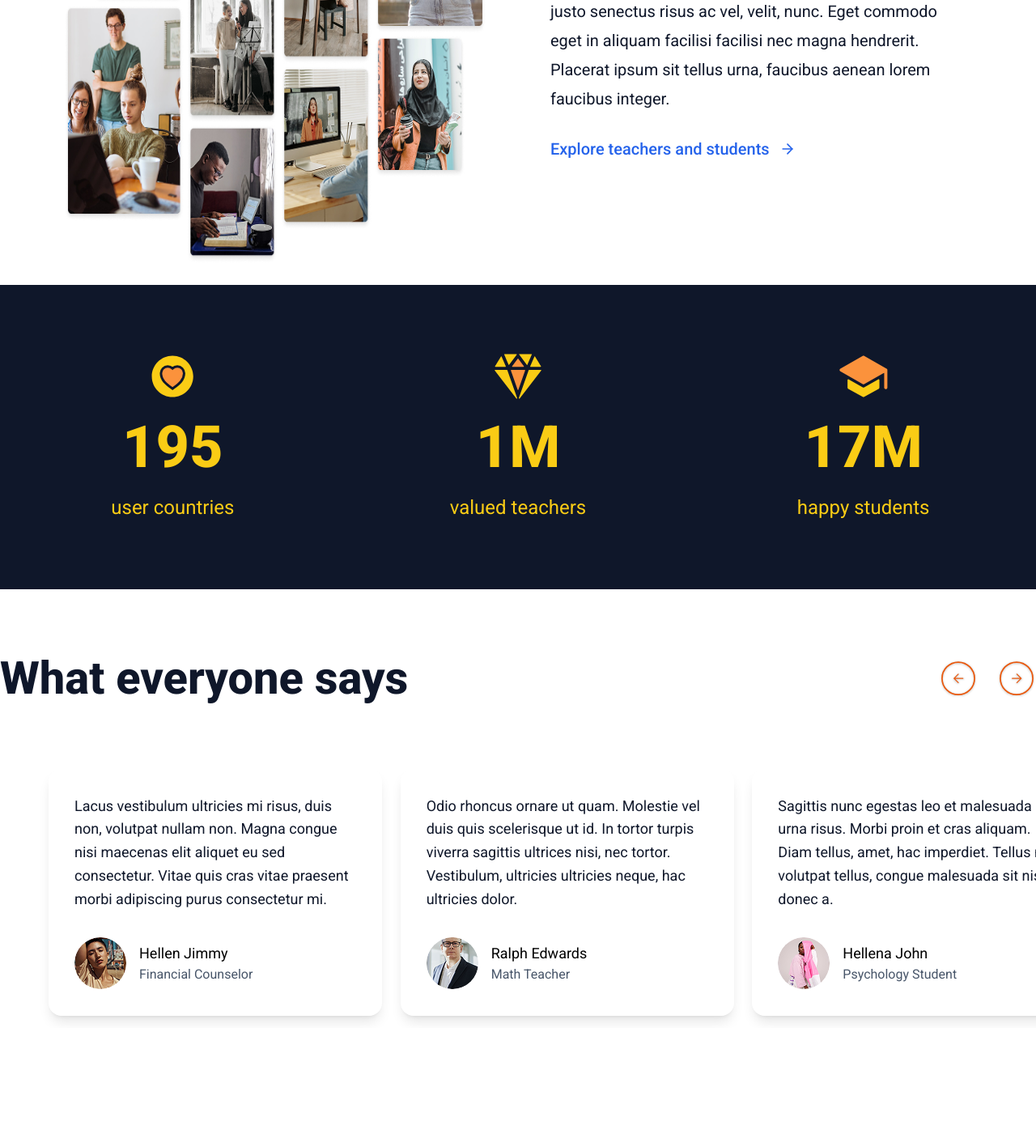
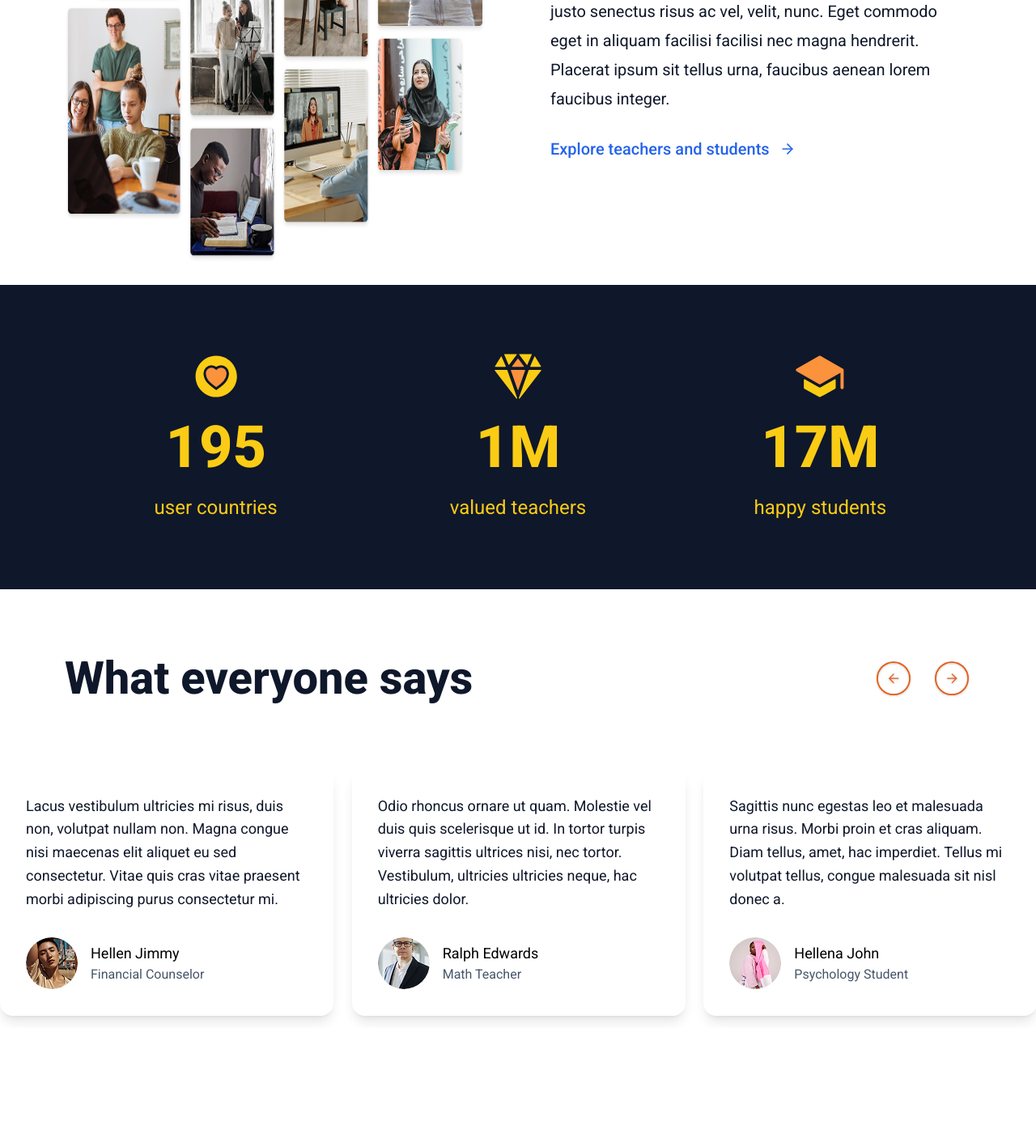
Before and after one commit to f3rnandorj/buzzvel-challenge, a Next.js app: page / in a window 1280 px wide. Shown: the part 2480-3881 px from the top of the page at 81% size. Built offline with nearby package versions, Linux system fonts and the light colour scheme.

Commit message:
Fix app's margins

```diff
--- a/src/components/HomeSections/ClientReviewCarouselSection/ClientReviewCarouselSection.tsx
+++ b/src/components/HomeSections/ClientReviewCarouselSection/ClientReviewCarouselSection.tsx
@@ -25,7 +25,7 @@ export function ClientReviewCarouselSection() {
 
   return (
     <section className="h-[35rem] items-center bg-yellow-app w-screen relative left-1/2 -translate-x-1/2">
-      <div className="flex flex-1 h-full w-full max-w-[90rem] mx-auto items-center gap-6 relative">
+      <div className="flex flex-1 h-full w-full max-w-[90rem] mx-auto px-20 items-center gap-4 relative">
         <Icon
           onClick={() => swiperRef.current?.swiper.slidePrev(1000)}
           name="chevronLeft"
@@ -58,7 +58,7 @@ export function ClientReviewCarouselSection() {
         <SliderDots
           activeIndex={activeIndex}
           length={dataToMap.length}
-          className="absolute bottom-20 left-[5.5rem] z-50"
+          className="absolute bottom-20 left-[10rem] z-50"
           onDotClick={handleDotClick}
         />
       </div>
--- a/src/components/HomeSections/ClientReviewCarouselSection/components/ClientReviewItem.tsx
+++ b/src/components/HomeSections/ClientReviewCarouselSection/components/ClientReviewItem.tsx
@@ -21,7 +21,7 @@ export function ClientReviewItem({
   return (
     <div
       className={cn(
-        "grid grid-cols-1 lg:grid-cols-[36rem_1fr] h-full w-full max-w-[90rem] mx-auto p-6 items-center",
+        "grid grid-cols-1 lg:grid-cols-[34rem_1fr] h-full w-full max-w-[90rem] mx-auto p-6 items-center",
         className
       )}
     >
@@ -37,13 +37,13 @@ export function ClientReviewItem({
         </Text>
       </div>
 
-      <div className="flex flex-row-reverse">
+      <div className="flex flex-1 flex-row-reverse">
         <Image
           src={images.clientReviewImage}
           alt="Background showing a desktop image"
           width={700}
-          height={570}
-          className="w-[650px] h-[670px]"
+          height={620}
+          className="w-[43.75rem] h-[38.75rem] overflow-visible"
         />
       </div>
     </div>
--- /dev/null
+++ b/src/components/HomeSections/FooterSection/FooterSection.tsx
@@ -0,0 +1,18 @@
+export function FooterSection() {
+  return (
+    <section className="h-[26.25rem] items-center bg-[#D9622B] w-screen relative left-1/2 -translate-x-1/2">
+      <div className="flex flex-col flex-1 h-full max-w-[90rem] mx-auto items-center justify-center gap-8 relative"></div>
+    </section>
+  );
+}
+
+{
+  /* <Image
+  src="/logo.svg"
+  alt="Logo"
+  width={100}
+  height={40}
+  className="h-10 w-24"
+  priority
+/>; */
+}
--- a/src/components/HomeSections/MetricsSection/MetricsSection.tsx
+++ b/src/components/HomeSections/MetricsSection/MetricsSection.tsx
@@ -3,7 +3,7 @@ import { MetricItem, MetricItemProps } from "./components/MetricItem";
 export function MetricsSection() {
   return (
     <section className="h-[23.5rem] items-center bg-secondary w-screen relative left-1/2 -translate-x-1/2">
-      <div className="grid grid-cols-3 h-full w-full max-w-[90rem] mx-auto items-center justify-center">
+      <div className="grid grid-cols-3 h-full w-full max-w-[90rem] mx-auto px-20 items-center justify-center">
         {dataToMap.map((item) => (
           <MetricItem key={item.description} {...item} />
         ))}
--- a/src/components/HomeSections/TestimonialsSection/TestimonialsSection.tsx
+++ b/src/components/HomeSections/TestimonialsSection/TestimonialsSection.tsx
@@ -12,7 +12,7 @@ export function TestimonialsSection() {
 
   return (
     <section className="flex flex-col h-[39rem] pt-20 space-y-20 w-screen relative left-1/2 -translate-x-1/2">
-      <div className="flex w-full items-center justify-between max-w-[90rem]  mx-auto">
+      <div className="flex w-full items-center justify-between max-w-[90rem]  mx-auto px-20">
         <Text as="h2" preset="subHeader">
           What everyone says
         </Text>
--- a/src/components/HomeSections/TestimonialsSection/components/TestimonialsCarousel.tsx
+++ b/src/components/HomeSections/TestimonialsSection/components/TestimonialsCarousel.tsx
@@ -9,45 +9,28 @@ interface Props {
   swiperRef: RefObject<SwiperRef | null>;
 }
 
+const APP_WINDOW_WIDTH = 1440;
+const APP_WINDOW_PADDING = 80;
+
+const CONTENT_WITH_PADDING = APP_WINDOW_WIDTH + APP_WINDOW_PADDING * 2;
+
 export function TestimonialsCarousel({ swiperRef }: Props) {
   const [windowWidth, setWindowWidth] = useState<number>(0);
 
-  const getSlidesPerView = () => {
+  function getSlidesPerView() {
     if (windowWidth < 830) return 1;
-    if (windowWidth < 1024) return 2;
-    if (windowWidth < 1280) return 2;
-    if (windowWidth < 1700) return 3;
+    if (windowWidth < 1220) return 2;
+    if (windowWidth < 2050) return 3;
     if (windowWidth < 1920) return 4;
     if (windowWidth < 2560) return 5;
     if (windowWidth < 3440) return 6;
     return 7;
-  };
+  }
 
-  const getSpaceBetween = () => {
-    if (windowWidth < 640) return 16;
-    if (windowWidth < 768) return 16;
-    if (windowWidth < 1024) return 20;
-    if (windowWidth < 1536) return 24;
-    if (windowWidth < 1920) return 40;
-    if (windowWidth < 2560) return 60;
-    if (windowWidth < 3440) return 80;
-    return 100;
-  };
-
-  const getOffset = () => {
-    if (windowWidth < 640) return 0;
-    if (windowWidth < 768) return 10;
-    if (windowWidth < 1024) return 20;
-    if (windowWidth < 1280) return 40;
-    if (windowWidth < 1366) return 60;
-    if (windowWidth < 1440) return 80;
-    if (windowWidth < 1536) return 100;
-    if (windowWidth < 1700) return 150;
-    if (windowWidth < 1920) return 200;
-    if (windowWidth < 2560) return 300;
-    if (windowWidth < 3440) return 350;
-    return 400;
-  };
+  const margin =
+    windowWidth > CONTENT_WITH_PADDING
+      ? (windowWidth - APP_WINDOW_WIDTH + APP_WINDOW_PADDING * 2) / 2
+      : 0;
 
   useEffect(() => {
     const handleResize = () => {
@@ -67,11 +50,11 @@ export function TestimonialsCarousel({ swiperRef }: Props) {
     <div className="flex ">
       <Swiper
         ref={swiperRef}
-        className="w-full h-[20rem] ml-auto"
+        className="w-full h-[20rem]"
         slidesPerView={getSlidesPerView()}
-        spaceBetween={getSpaceBetween()}
-        slidesOffsetBefore={getOffset()}
-        slidesOffsetAfter={getOffset()}
+        spaceBetween={24}
+        slidesOffsetBefore={margin}
+        slidesOffsetAfter={margin}
       >
         {testimonialsToMap.map((testimonial) => (
           <SwiperSlide key={testimonial.testimonial}>
--- a/src/components/HomeSections/index.ts
+++ b/src/components/HomeSections/index.ts
@@ -7,3 +7,4 @@ export * from "./TestimonialsSection/TestimonialsSection";
 export * from "./FeaturesSection/FeaturesSection";
 export * from "./SignUpSection/SignUpSection";
 export * from "./GetInTouchSection/GetInTouchSection";
+export * from "./FooterSection/FooterSection";
```
Also changed, not shown: public/logoWhite.svg (added).
